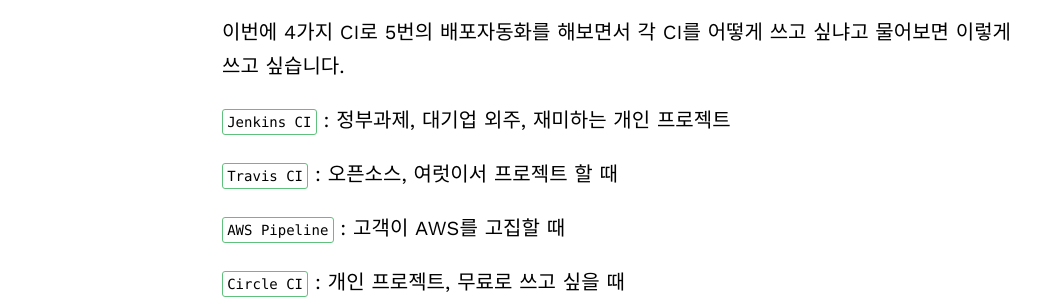
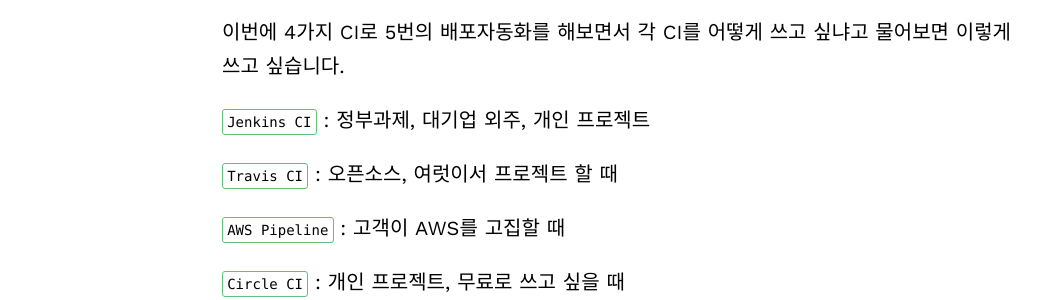
Before and after one commit to madup-inc/madup-inc.github.io, a Jekyll site: the page built from _posts/2018-05-29-travis2.md, in a window 1280 px wide and 900 px high, scrolled down 5258 px. Shown: the part 152-452 px from the top of the window, without its empty margins (18-1071 px from the left). Built offline with Jekyll 4.4.1, drawn with Linux system fonts in a browser that asks for light colours; some web fonts are replaced.

Commit message:
Update 2018-05-29-travis2.md

```diff
--- a/_posts/2018-05-29-travis2.md
+++ b/_posts/2018-05-29-travis2.md
@@ -183,7 +183,7 @@
 이번에 4가지 CI로 5번의 배포자동화를 해보면서 각 CI를 어떻게 쓰고 싶냐고 물어보면 이렇게 쓰고 싶습니다.
 
 
-`Jenkins CI` : 정부과제, 대기업 외주, 재미하는 개인 프로젝트
+`Jenkins CI` : 정부과제, 대기업 외주, 개인 프로젝트
 
 `Travis CI` : 오픈소스, 여럿이서 프로젝트 할 때
 
```
